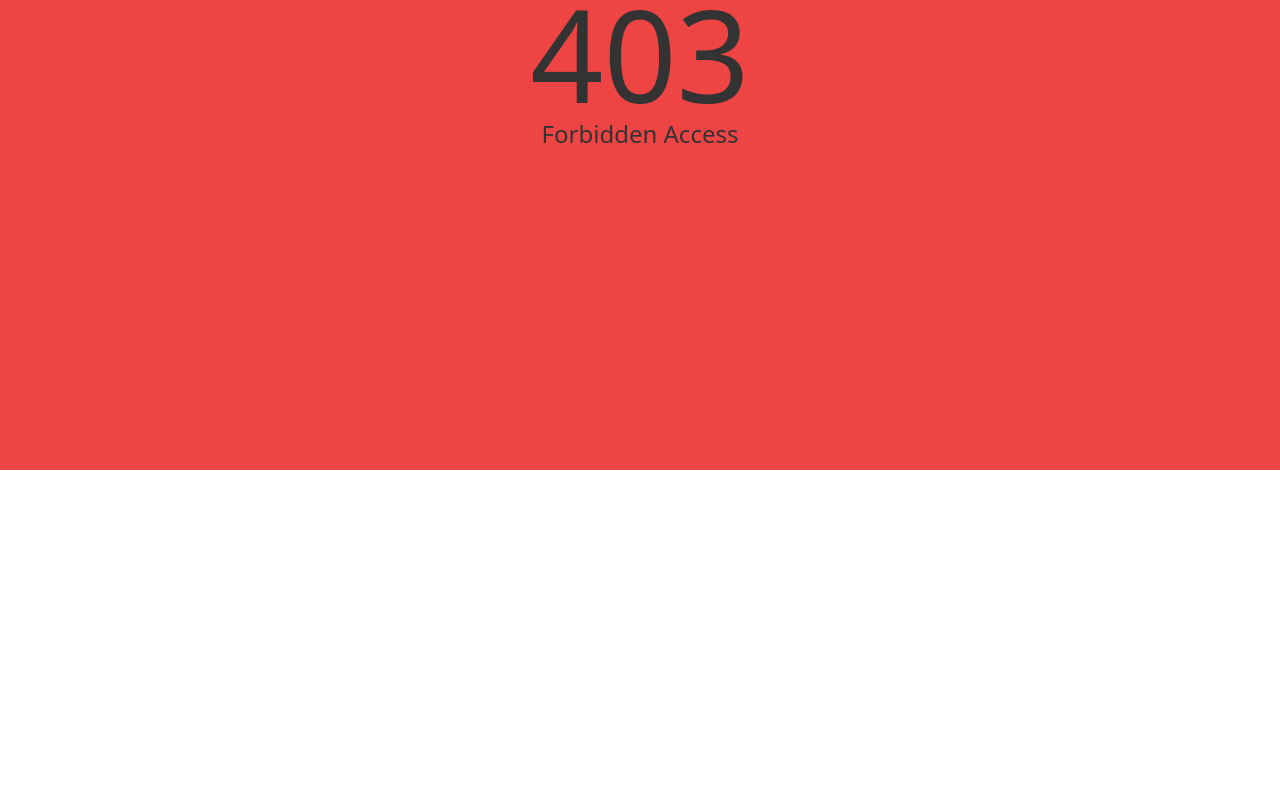
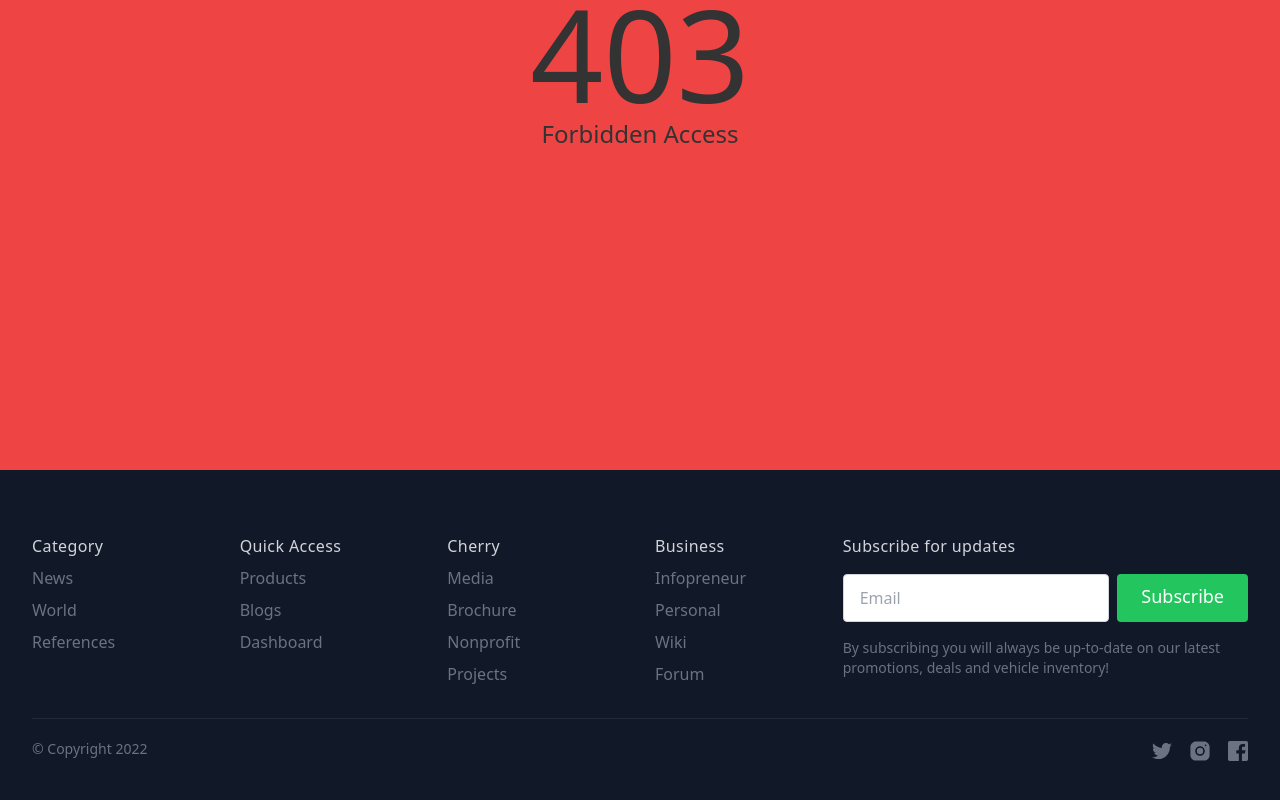
Before and after one commit to G-Mursalin/tool-planet-frontend, a React (Create React App) app: page /forbidden-access in a window 1280 px wide. Shown: the part 330-1130 px from the top of the page. Before the commit the page ends 800 px from the top, so only its background shows below. Built offline with nearby package versions, Linux system fonts and the light colour scheme; no server answers.

Commit message:
footer added

```diff
--- a/src/App.js
+++ b/src/App.js
@@ -27,6 +27,7 @@
 import ManageAllOrders from "./components/Dashboard/ManageAllOrders";
 import Blogs from "./components/Blogs/Blogs";
 import MyPortfolio from "./components/MyPortfolio/MyPortfolio";
+import Footer from "./components/Footer/Footer";
 function App() {
   return (
     <Fragment>
@@ -95,6 +96,7 @@
         <Route path="/un-authorize-access" element={<UnAuthorizeAccess />} />
         <Route path="/forbidden-access" element={<ForbiddenAccess />} />
       </Routes>
+      <Footer />
       <ToastContainer position="bottom-right" autoClose={3000} />
     </Fragment>
   );
--- /dev/null
+++ b/src/components/Footer/Footer.js
@@ -0,0 +1,213 @@
+import React from "react";
+import { Link } from "react-router-dom";
+
+const Footer = () => {
+  return (
+    <div className="bg-gray-900">
+      <div className="px-4 pt-16 mx-auto sm:max-w-xl md:max-w-full lg:max-w-screen-xl md:px-24 lg:px-8">
+        <div className="grid row-gap-10 mb-8 lg:grid-cols-6">
+          <div className="grid grid-cols-2 gap-5 row-gap-8 lg:col-span-4 md:grid-cols-4">
+            <div>
+              <p className="font-medium tracking-wide text-gray-300">
+                Category
+              </p>
+              <ul className="mt-2 space-y-2">
+                <li>
+                  <Link
+                    to="/"
+                    className="text-gray-500 transition-colors duration-300 hover:text-deep-purple-accent-200"
+                  >
+                    News
+                  </Link>
+                </li>
+                <li>
+                  <Link
+                    to="/"
+                    className="text-gray-500 transition-colors duration-300 hover:text-deep-purple-accent-200"
+                  >
+                    World
+                  </Link>
+                </li>
+                <li>
+                  <Link
+                    to="/"
+                    className="text-gray-500 transition-colors duration-300 hover:text-deep-purple-accent-200"
+                  >
+                    References
+                  </Link>
+                </li>
+              </ul>
+            </div>
+            <div>
+              <p className="font-medium tracking-wide text-gray-300">
+                Quick Access
+              </p>
+              <ul className="mt-2 space-y-2">
+                <li>
+                  <Link
+                    to="/products"
+                    className="text-gray-500 transition-colors duration-300 hover:text-deep-purple-accent-200"
+                  >
+                    Products
+                  </Link>
+                </li>
+                <li>
+                  <Link
+                    to="/blogs"
+                    className="text-gray-500 transition-colors duration-300 hover:text-deep-purple-accent-200"
+                  >
+                    Blogs
+                  </Link>
+                </li>
+                <li>
+                  <Link
+                    to="/dashboard"
+                    className="text-gray-500 transition-colors duration-300 hover:text-deep-purple-accent-200"
+                  >
+                    Dashboard
+                  </Link>
+                </li>
+              </ul>
+            </div>
+            <div>
+              <p className="font-medium tracking-wide text-gray-300">Cherry</p>
+              <ul className="mt-2 space-y-2">
+                <li>
+                  <Link
+                    to="/"
+                    className="text-gray-500 transition-colors duration-300 hover:text-deep-purple-accent-200"
+                  >
+                    Media
+                  </Link>
+                </li>
+                <li>
+                  <Link
+                    to="/"
+                    className="text-gray-500 transition-colors duration-300 hover:text-deep-purple-accent-200"
+                  >
+                    Brochure
+                  </Link>
+                </li>
+                <li>
+                  <Link
+                    to="/"
+                    className="text-gray-500 transition-colors duration-300 hover:text-deep-purple-accent-200"
+                  >
+                    Nonprofit
+                  </Link>
+                </li>
+                <li>
+                  <Link
+                    to="/"
+                    className="text-gray-500 transition-colors duration-300 hover:text-deep-purple-accent-200"
+                  >
+                    Projects
+                  </Link>
+                </li>
+              </ul>
+            </div>
+            <div>
+              <p className="font-medium tracking-wide text-gray-300">
+                Business
+              </p>
+              <ul className="mt-2 space-y-2">
+                <li>
+                  <Link
+                    to="/"
+                    className="text-gray-500 transition-colors duration-300 hover:text-deep-purple-accent-200"
+                  >
+                    Infopreneur
+                  </Link>
+                </li>
+                <li>
+                  <Link
+                    to="/"
+                    className="text-gray-500 transition-colors duration-300 hover:text-deep-purple-accent-200"
+                  >
+                    Personal
+                  </Link>
+                </li>
+                <li>
+                  <Link
+                    to="/"
+                    className="text-gray-500 transition-colors duration-300 hover:text-deep-purple-accent-200"
+                  >
+                    Wiki
+                  </Link>
+                </li>
+                <li>
+                  <Link
+                    to="/"
+                    className="text-gray-500 transition-colors duration-300 hover:text-deep-purple-accent-200"
+                  >
+                    Forum
+                  </Link>
+                </li>
+              </ul>
+            </div>
+          </div>
+          <div className="md:max-w-md lg:col-span-2">
+            <span className="text-base font-medium tracking-wide text-gray-300">
+              Subscribe for updates
+            </span>
+            <form className="flex flex-col mt-4 md:flex-row">
+              <input
+                placeholder="Email"
+                required
+                type="text"
+                className="flex-grow w-full h-12 px-4 mb-3 transition duration-200 bg-white border border-gray-300 rounded shadow-sm appearance-none md:mr-2 md:mb-0 focus:border-deep-purple-accent-400 focus:outline-none focus:shadow-outline"
+              />
+              <button
+                type="submit"
+                className="inline-flex text-white bg-green-500 border-0 py-2 px-6 focus:outline-none hover:bg-green-600 rounded text-lg"
+              >
+                Subscribe
+              </button>
+            </form>
+            <p className="mt-4 text-sm text-gray-500">
+              By subscribing you will always be up-to-date on our latest
+              promotions, deals and vehicle inventory!
+            </p>
+          </div>
+        </div>
+        <div className="flex flex-col justify-between pt-5 pb-10 border-t border-gray-800 sm:flex-row">
+          <p className="text-sm text-gray-500">
+            &copy; Copyright {new Date().getFullYear()}
+          </p>
+          <div className="flex items-center mt-4 space-x-4 sm:mt-0">
+            <a
+              href="https://twitter.com/"
+              target="_blank"
+              className="text-gray-500 transition-colors duration-300 hover:text-teal-accent-400"
+            >
+              <svg viewBox="0 0 24 24" fill="currentColor" className="h-5">
+                <path d="M24,4.6c-0.9,0.4-1.8,0.7-2.8,0.8c1-0.6,1.8-1.6,2.2-2.7c-1,0.6-2,1-3.1,1.2c-0.9-1-2.2-1.6-3.6-1.6 c-2.7,0-4.9,2.2-4.9,4.9c0,0.4,0,0.8,0.1,1.1C7.7,8.1,4.1,6.1,1.7,3.1C1.2,3.9,1,4.7,1,5.6c0,1.7,0.9,3.2,2.2,4.1 C2.4,9.7,1.6,9.5,1,9.1c0,0,0,0,0,0.1c0,2.4,1.7,4.4,3.9,4.8c-0.4,0.1-0.8,0.2-1.3,0.2c-0.3,0-0.6,0-0.9-0.1c0.6,2,2.4,3.4,4.6,3.4 c-1.7,1.3-3.8,2.1-6.1,2.1c-0.4,0-0.8,0-1.2-0.1c2.2,1.4,4.8,2.2,7.5,2.2c9.1,0,14-7.5,14-14c0-0.2,0-0.4,0-0.6 C22.5,6.4,23.3,5.5,24,4.6z" />
+              </svg>
+            </a>
+            <a
+              href="https://www.instagram.com/"
+              target="_blank"
+              className="text-gray-500 transition-colors duration-300 hover:text-teal-accent-400"
+            >
+              <svg viewBox="0 0 30 30" fill="currentColor" className="h-6">
+                <circle cx="15" cy="15" r="4" />
+                <path d="M19.999,3h-10C6.14,3,3,6.141,3,10.001v10C3,23.86,6.141,27,10.001,27h10C23.86,27,27,23.859,27,19.999v-10   C27,6.14,23.859,3,19.999,3z M15,21c-3.309,0-6-2.691-6-6s2.691-6,6-6s6,2.691,6,6S18.309,21,15,21z M22,9c-0.552,0-1-0.448-1-1   c0-0.552,0.448-1,1-1s1,0.448,1,1C23,8.552,22.552,9,22,9z" />
+              </svg>
+            </a>
+            <a
+              href="https://www.facebook.com/"
+              target="_blank"
+              className="text-gray-500 transition-colors duration-300 hover:text-teal-accent-400"
+            >
+              <svg viewBox="0 0 24 24" fill="currentColor" className="h-5">
+                <path d="M22,0H2C0.895,0,0,0.895,0,2v20c0,1.105,0.895,2,2,2h11v-9h-3v-4h3V8.413c0-3.1,1.893-4.788,4.659-4.788 c1.325,0,2.463,0.099,2.795,0.143v3.24l-1.918,0.001c-1.504,0-1.795,0.715-1.795,1.763V11h4.44l-1,4h-3.44v9H22c1.105,0,2-0.895,2-2 V2C24,0.895,23.105,0,22,0z" />
+              </svg>
+            </a>
+          </div>
+        </div>
+      </div>
+    </div>
+  );
+};
+
+export default Footer;
--- a/src/components/MyPortfolio/MyPortfolio.js
+++ b/src/components/MyPortfolio/MyPortfolio.js
@@ -2,7 +2,7 @@
 
 const MyPortfolio = () => {
   return (
-    <section className="mt-20 px-16">
+    <section className="my-20 px-16">
       <div>Name: Golam Muralin</div>
       <div>Email Address: golammursalin309@gmail.com</div>
       <div>
```
